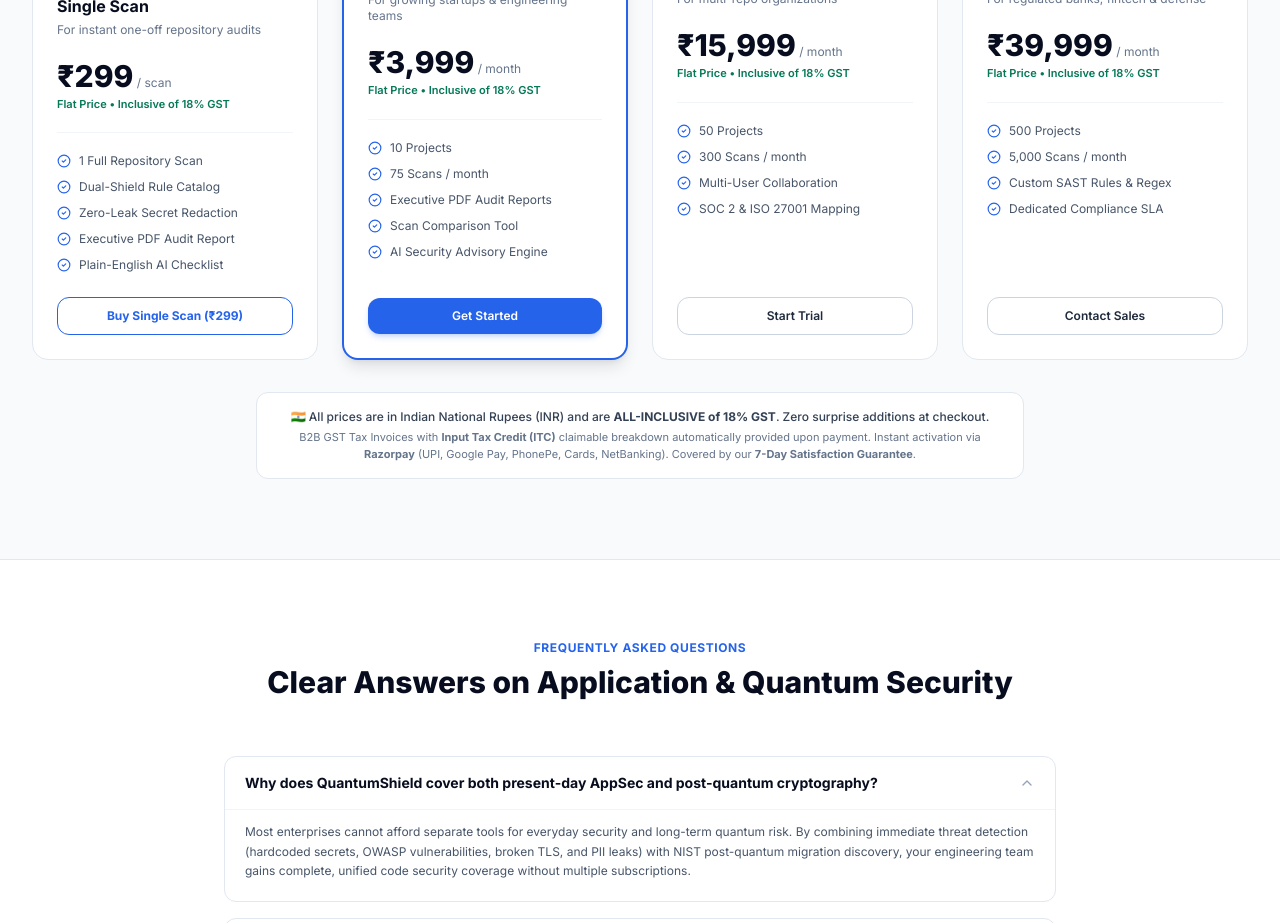
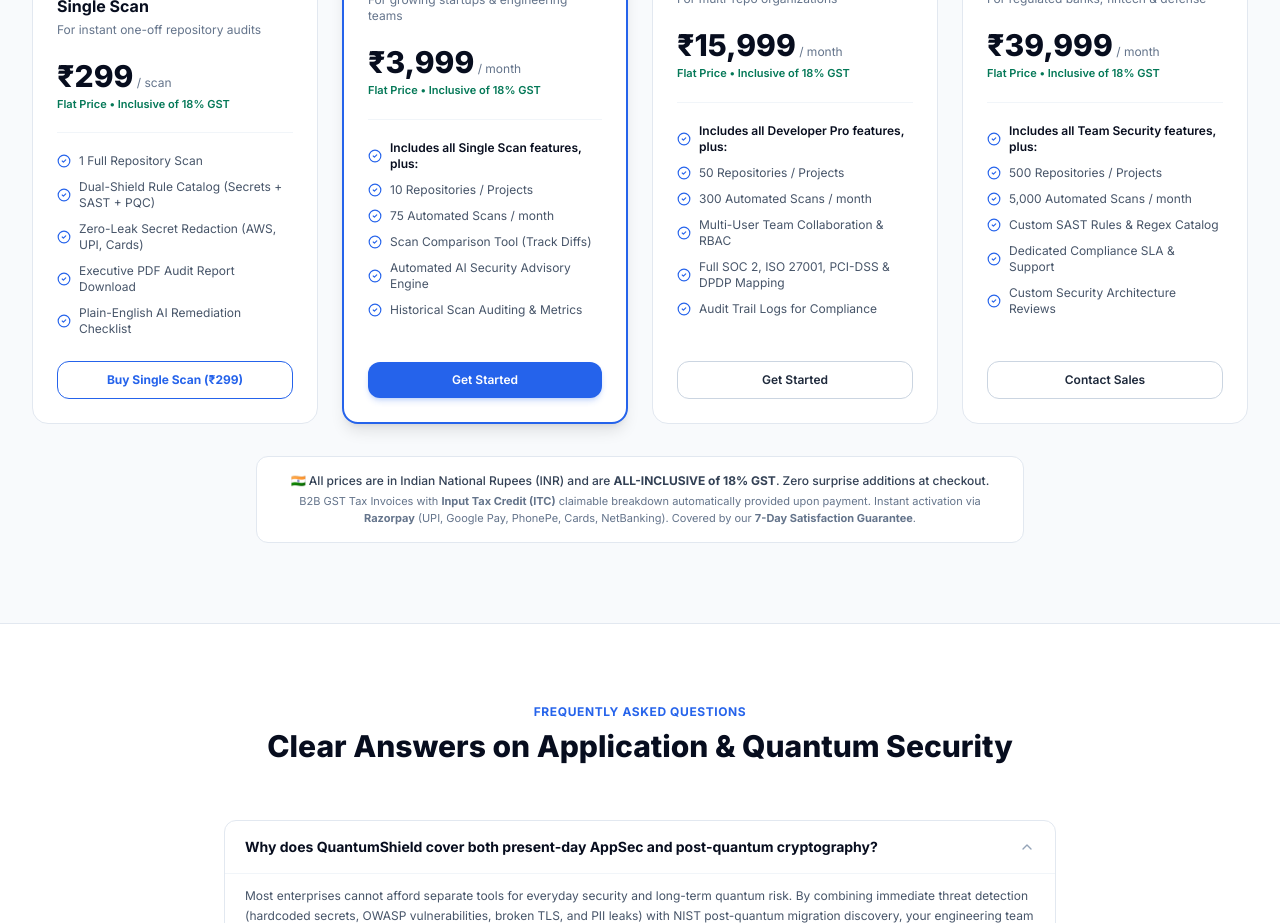
Before and after one commit to ValmikiDinesh/quantumshield, a React (Vite) app in the folder frontend/: page / in a window 1280 px wide. Shown: the part 5860-6783 px from the top of the page. Built offline with nearby package versions, Linux system fonts and the light colour scheme; no server answers.

Commit message:
feat(pricing): update Team CTA to Get Started and include lower tier features in higher subscription tiers

```diff
--- a/frontend/src/pages/public/LandingPage.tsx
+++ b/frontend/src/pages/public/LandingPage.tsx
@@ -957,19 +957,19 @@ export const LandingPage: React.FC = () => {
                   </li>
                   <li className="flex items-center space-x-2">
                     <CheckCircle2 className="w-3.5 h-3.5 text-brand-600 shrink-0" />
-                    <span>Dual-Shield Rule Catalog</span>
+                    <span>Dual-Shield Rule Catalog (Secrets + SAST + PQC)</span>
                   </li>
                   <li className="flex items-center space-x-2">
                     <CheckCircle2 className="w-3.5 h-3.5 text-brand-600 shrink-0" />
-                    <span>Zero-Leak Secret Redaction</span>
+                    <span>Zero-Leak Secret Redaction (AWS, UPI, Cards)</span>
                   </li>
                   <li className="flex items-center space-x-2">
                     <CheckCircle2 className="w-3.5 h-3.5 text-brand-600 shrink-0" />
-                    <span>Executive PDF Audit Report</span>
+                    <span>Executive PDF Audit Report Download</span>
                   </li>
                   <li className="flex items-center space-x-2">
                     <CheckCircle2 className="w-3.5 h-3.5 text-brand-600 shrink-0" />
-                    <span>Plain-English AI Checklist</span>
+                    <span>Plain-English AI Remediation Checklist</span>
                   </li>
                 </ul>
               </div>
@@ -995,25 +995,29 @@ export const LandingPage: React.FC = () => {
                   <span className="block text-[11px] text-emerald-700 font-semibold mt-0.5">Flat Price • Inclusive of 18% GST</span>
                 </div>
                 <ul className="space-y-2.5 text-xs text-slate-600 border-t border-slate-100 pt-5">
-                  <li className="flex items-center space-x-2">
+                  <li className="flex items-center space-x-2 font-semibold text-navy-950">
                     <CheckCircle2 className="w-3.5 h-3.5 text-brand-600 shrink-0" />
-                    <span>10 Projects</span>
+                    <span>Includes all Single Scan features, plus:</span>
                   </li>
                   <li className="flex items-center space-x-2">
                     <CheckCircle2 className="w-3.5 h-3.5 text-brand-600 shrink-0" />
-                    <span>75 Scans / month</span>
+                    <span>10 Repositories / Projects</span>
                   </li>
                   <li className="flex items-center space-x-2">
                     <CheckCircle2 className="w-3.5 h-3.5 text-brand-600 shrink-0" />
-                    <span>Executive PDF Audit Reports</span>
+                    <span>75 Automated Scans / month</span>
                   </li>
                   <li className="flex items-center space-x-2">
                     <CheckCircle2 className="w-3.5 h-3.5 text-brand-600 shrink-0" />
-                    <span>Scan Comparison Tool</span>
+                    <span>Scan Comparison Tool (Track Diffs)</span>
                   </li>
                   <li className="flex items-center space-x-2">
                     <CheckCircle2 className="w-3.5 h-3.5 text-brand-600 shrink-0" />
-                    <span>AI Security Advisory Engine</span>
+                    <span>Automated AI Security Advisory Engine</span>
+                  </li>
+                  <li className="flex items-center space-x-2">
+                    <CheckCircle2 className="w-3.5 h-3.5 text-brand-600 shrink-0" />
+                    <span>Historical Scan Auditing & Metrics</span>
                   </li>
                 </ul>
               </div>
@@ -1036,21 +1040,29 @@ export const LandingPage: React.FC = () => {
                   <span className="block text-[11px] text-emerald-700 font-semibold mt-0.5">Flat Price • Inclusive of 18% GST</span>
                 </div>
                 <ul className="space-y-2.5 text-xs text-slate-600 border-t border-slate-100 pt-5">
-                  <li className="flex items-center space-x-2">
+                  <li className="flex items-center space-x-2 font-semibold text-navy-950">
                     <CheckCircle2 className="w-3.5 h-3.5 text-brand-600 shrink-0" />
-                    <span>50 Projects</span>
+                    <span>Includes all Developer Pro features, plus:</span>
                   </li>
                   <li className="flex items-center space-x-2">
                     <CheckCircle2 className="w-3.5 h-3.5 text-brand-600 shrink-0" />
-                    <span>300 Scans / month</span>
+                    <span>50 Repositories / Projects</span>
                   </li>
                   <li className="flex items-center space-x-2">
                     <CheckCircle2 className="w-3.5 h-3.5 text-brand-600 shrink-0" />
-                    <span>Multi-User Collaboration</span>
+                    <span>300 Automated Scans / month</span>
                   </li>
                   <li className="flex items-center space-x-2">
                     <CheckCircle2 className="w-3.5 h-3.5 text-brand-600 shrink-0" />
-                    <span>SOC 2 & ISO 27001 Mapping</span>
+                    <span>Multi-User Team Collaboration & RBAC</span>
+                  </li>
+                  <li className="flex items-center space-x-2">
+                    <CheckCircle2 className="w-3.5 h-3.5 text-brand-600 shrink-0" />
+                    <span>Full SOC 2, ISO 27001, PCI-DSS & DPDP Mapping</span>
+                  </li>
+                  <li className="flex items-center space-x-2">
+                    <CheckCircle2 className="w-3.5 h-3.5 text-brand-600 shrink-0" />
+                    <span>Audit Trail Logs for Compliance</span>
                   </li>
                 </ul>
               </div>
@@ -1058,7 +1070,7 @@ export const LandingPage: React.FC = () => {
                 to="/register"
                 className="mt-6 w-full text-center py-2.5 px-3 rounded-xl border border-slate-300 hover:bg-slate-50 text-xs font-semibold text-slate-800 transition-colors"
               >
-                Start Trial
+                Get Started
               </Link>
             </div>
 
@@ -1073,21 +1085,29 @@ export const LandingPage: React.FC = () => {
                   <span className="block text-[11px] text-emerald-700 font-semibold mt-0.5">Flat Price • Inclusive of 18% GST</span>
                 </div>
                 <ul className="space-y-2.5 text-xs text-slate-600 border-t border-slate-100 pt-5">
-                  <li className="flex items-center space-x-2">
+                  <li className="flex items-center space-x-2 font-semibold text-navy-950">
                     <CheckCircle2 className="w-3.5 h-3.5 text-brand-600 shrink-0" />
-                    <span>500 Projects</span>
+                    <span>Includes all Team Security features, plus:</span>
                   </li>
                   <li className="flex items-center space-x-2">
                     <CheckCircle2 className="w-3.5 h-3.5 text-brand-600 shrink-0" />
-                    <span>5,000 Scans / month</span>
+                    <span>500 Repositories / Projects</span>
                   </li>
                   <li className="flex items-center space-x-2">
                     <CheckCircle2 className="w-3.5 h-3.5 text-brand-600 shrink-0" />
-                    <span>Custom SAST Rules & Regex</span>
+                    <span>5,000 Automated Scans / month</span>
                   </li>
                   <li className="flex items-center space-x-2">
                     <CheckCircle2 className="w-3.5 h-3.5 text-brand-600 shrink-0" />
-                    <span>Dedicated Compliance SLA</span>
+                    <span>Custom SAST Rules & Regex Catalog</span>
+                  </li>
+                  <li className="flex items-center space-x-2">
+                    <CheckCircle2 className="w-3.5 h-3.5 text-brand-600 shrink-0" />
+                    <span>Dedicated Compliance SLA & Support</span>
+                  </li>
+                  <li className="flex items-center space-x-2">
+                    <CheckCircle2 className="w-3.5 h-3.5 text-brand-600 shrink-0" />
+                    <span>Custom Security Architecture Reviews</span>
                   </li>
                 </ul>
               </div>
```
Also changed, not shown: 1 other file (tests, documents, lock files or other folders).
